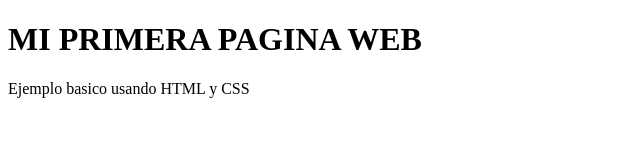
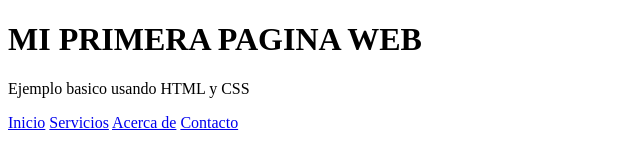
Before and after one commit to Madi9230/Prueba22, a plain HTML site: page index.html in a window 1280 px wide. Shown: the whole page, without its empty margins (0-640 px from the left). Drawn offline with Linux system fonts and the light colour scheme.

Commit message:
Se crearon los elementos de la barra de navegacion del HTML

```diff
--- a/index.html
+++ b/index.html
@@ -11,5 +11,11 @@
         <h1>MI PRIMERA PAGINA WEB</h1>
         <p>Ejemplo basico usando HTML y CSS</p>
     </header>
+    <nav>
+        <a href="#">Inicio</a>
+        <a href="#">Servicios</a>
+        <a href="#">Acerca de</a>
+        <a href="#">Contacto</a>
+    </nav>
 </body>
 </html>
```
